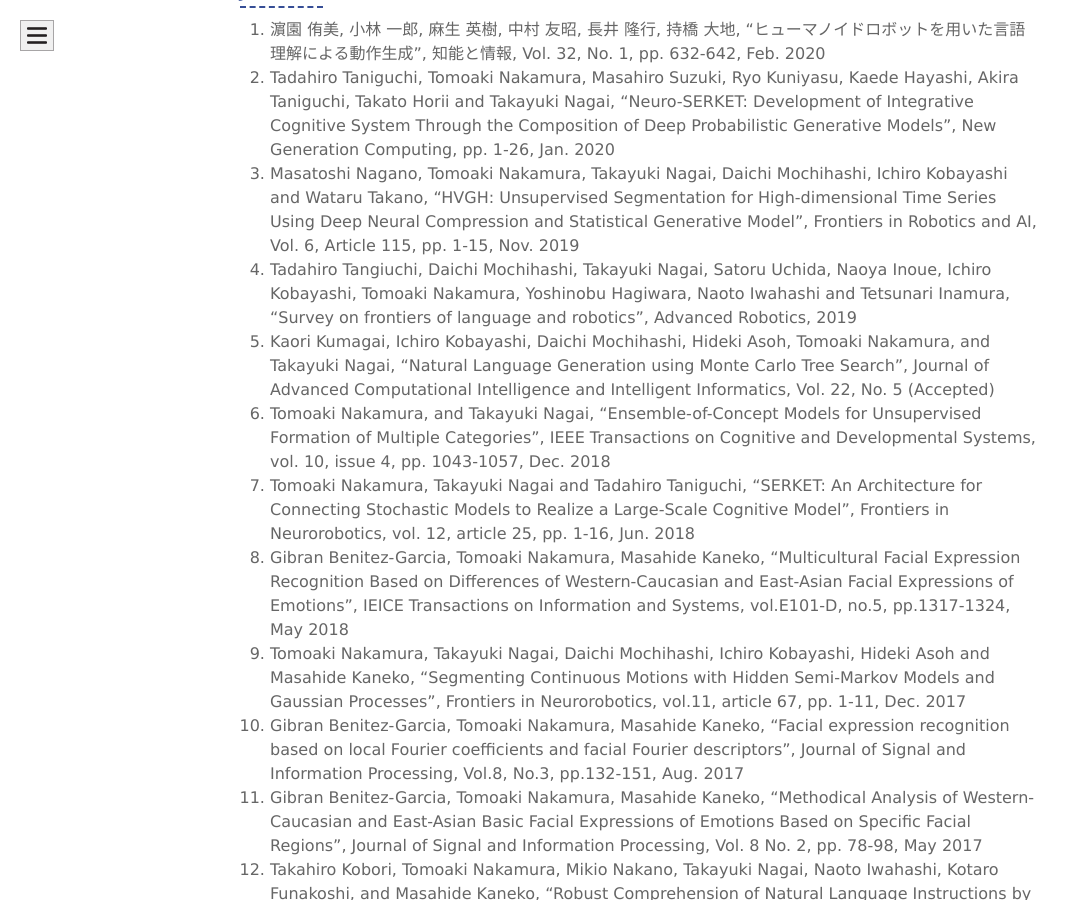
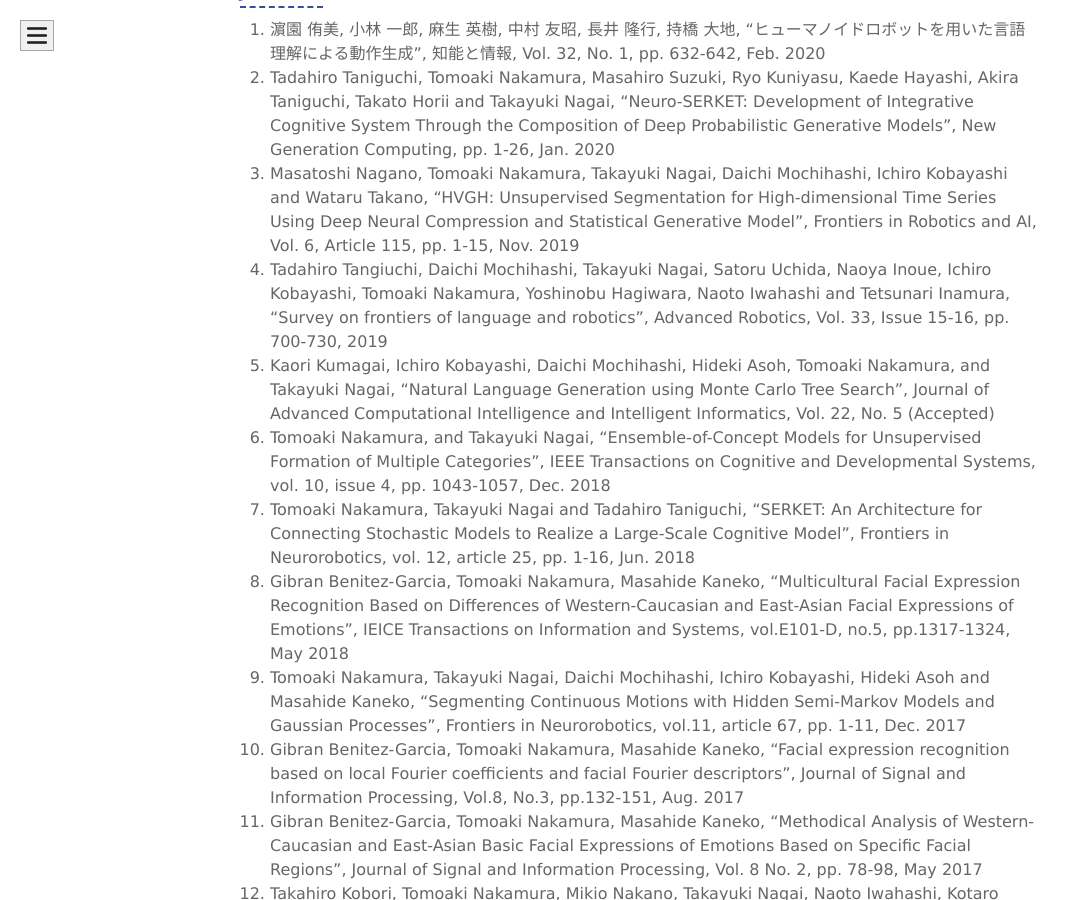
Before and after one commit to naka-lab/naka-lab.github.io, a Jekyll site: the page built from subpages/pub.md, in a window 1280 px wide and 900 px high, scrolled down 863 px. Shown: the whole window, without its empty margins (0-1079 px from the left). Built offline with Jekyll 4.4.1, drawn with Linux system fonts in a browser that asks for light colours.

Commit message:
Update pub.md

```diff
--- a/subpages/pub.md
+++ b/subpages/pub.md
@@ -18,7 +18,7 @@ layout: default
 1. 濵園 侑美, 小林 一郎, 麻生 英樹, 中村 友昭, 長井 隆行, 持橋 大地, "ヒューマノイドロボットを用いた言語理解による動作生成", 知能と情報, Vol. 32, No. 1, pp. 632-642, Feb. 2020
 1. Tadahiro Taniguchi, Tomoaki Nakamura, Masahiro Suzuki, Ryo Kuniyasu, Kaede Hayashi, Akira Taniguchi, Takato Horii and Takayuki Nagai, "Neuro-SERKET: Development of Integrative Cognitive System Through the Composition of Deep Probabilistic Generative Models", New Generation Computing, pp. 1-26, Jan. 2020
 1. Masatoshi Nagano, Tomoaki Nakamura, Takayuki Nagai, Daichi Mochihashi, Ichiro Kobayashi and Wataru Takano, "HVGH: Unsupervised Segmentation for High-dimensional Time Series Using Deep Neural Compression and Statistical Generative Model", Frontiers in Robotics and AI, Vol. 6, Article 115, pp. 1-15, Nov. 2019
-1. Tadahiro Tangiuchi, Daichi Mochihashi, Takayuki Nagai, Satoru Uchida, Naoya Inoue, Ichiro Kobayashi, Tomoaki Nakamura, Yoshinobu Hagiwara, Naoto Iwahashi and Tetsunari Inamura, "Survey on frontiers of language and robotics", Advanced Robotics, 2019
+1. Tadahiro Tangiuchi, Daichi Mochihashi, Takayuki Nagai, Satoru Uchida, Naoya Inoue, Ichiro Kobayashi, Tomoaki Nakamura, Yoshinobu Hagiwara, Naoto Iwahashi and Tetsunari Inamura, "Survey on frontiers of language and robotics", Advanced Robotics, Vol. 33, Issue 15-16, pp. 700-730, 2019
 1. Kaori Kumagai, Ichiro Kobayashi, Daichi Mochihashi, Hideki Asoh, Tomoaki Nakamura, and Takayuki Nagai, "Natural Language Generation using Monte Carlo Tree Search",  Journal of Advanced Computational Intelligence and Intelligent Informatics,  Vol. 22, No. 5 (Accepted)
 1. Tomoaki Nakamura, and Takayuki Nagai, "Ensemble-of-Concept Models for Unsupervised Formation of Multiple Categories", IEEE Transactions on Cognitive and Developmental Systems, vol. 10, issue 4, pp. 1043-1057, Dec. 2018
 1. Tomoaki Nakamura, Takayuki Nagai and Tadahiro Taniguchi, "SERKET: An Architecture for Connecting Stochastic Models to Realize a Large-Scale Cognitive Model", Frontiers in Neurorobotics, vol. 12, article 25, pp. 1-16, Jun. 2018
```
